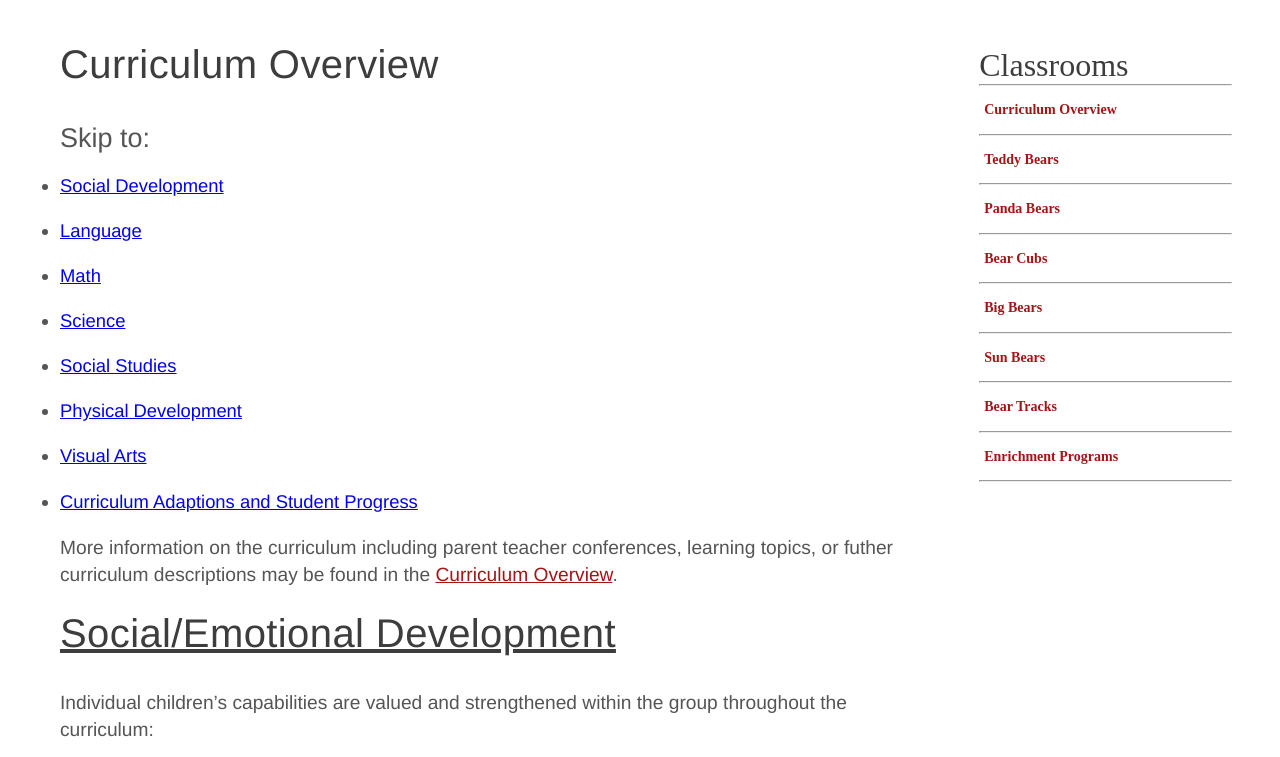
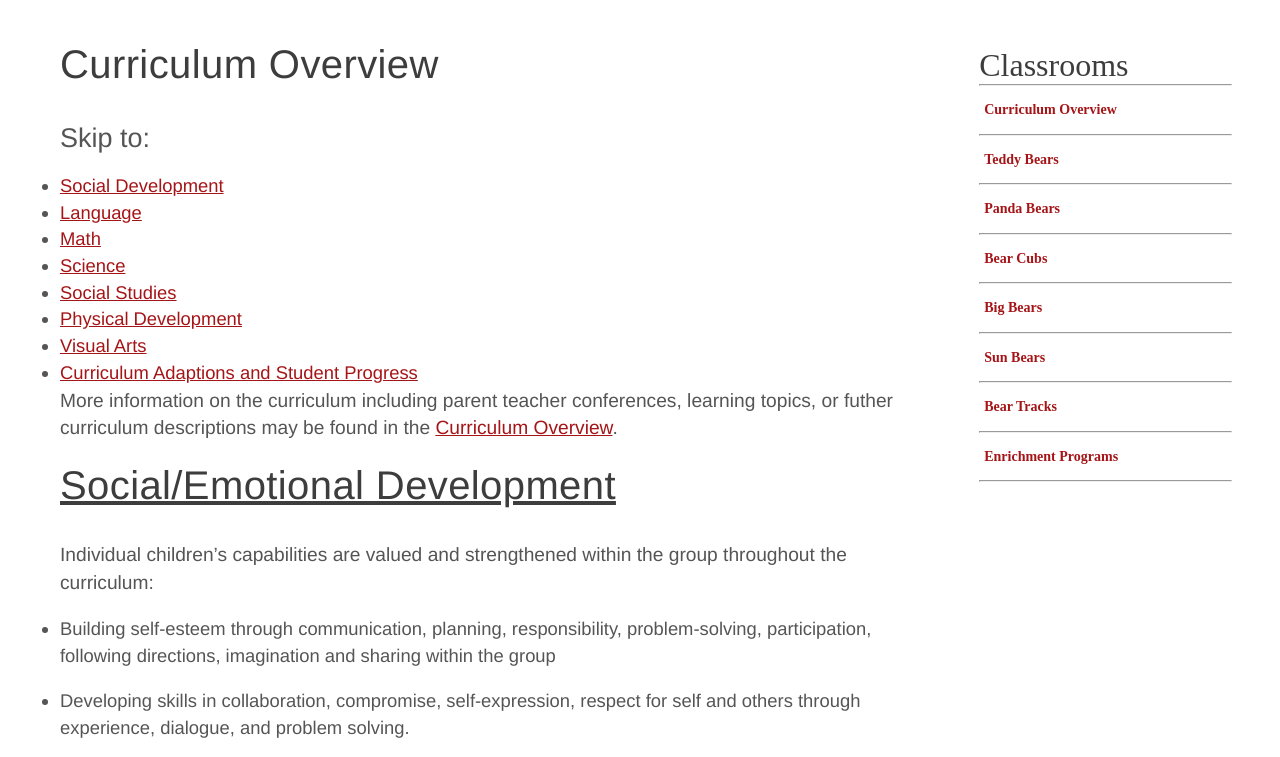
Before and after one commit to cse-256-f22/information-foraging-project-ella-mariah-mia, a website: page files/curriculum_overview.html in a window 1280 px wide. Shown: the top 757 px of the page. Drawn offline with nearby package versions, Linux system fonts and the light colour scheme; files that its build step writes are made by us from their sources; files whose address does not match are found by name.

Commit message:
Finished curriculum?

```diff
--- a/files/css/curriculum_overview.css
+++ b/files/css/curriculum_overview.css
@@ -31,3 +31,12 @@ main li {
 #student-prog {
     text-decoration: underline;
 }
+nav li {
+    margin-bottom: 0px;
+}
+nav a {
+   color: #a51417;
+}
+nav a:visited {
+    color: #a51417;
+}
```
